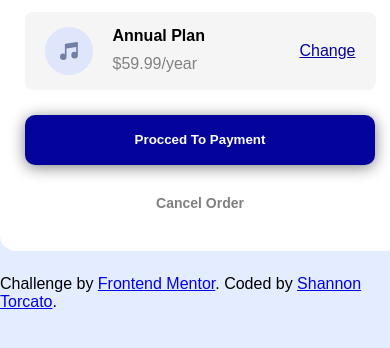
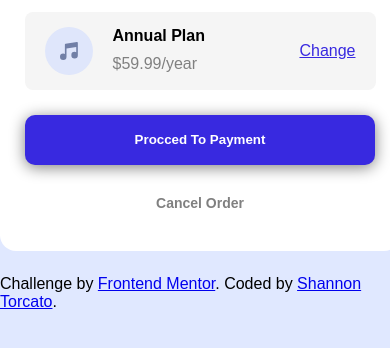
Before and after one commit to shannontorcato/front_end, a plain HTML site: page index.html in a window 390 px wide. Shown: the part 432-780 px from the top of the page. Drawn offline with Linux system fonts and the light colour scheme.

Commit message:
added background for mobile, changed blue color

```diff
--- a/style.css
+++ b/style.css
@@ -1,3 +1,12 @@
+@media screen and (min-width: 375px) {
+    html, body {
+        background-image: url('images/pattern-background-mobile.svg');
+        background-color: hsl(225, 100%, 94%);
+        background-repeat:no-repeat;
+        background-size:contain;
+    }
+}
+
 * {
     margin: 0;
     box-sizing: border-box;
@@ -6,7 +15,7 @@
 
 html, body {
     background-image: url('images/pattern-background-desktop.svg');
-    background-color: rgb(228, 237, 255);
+    background-color: hsl(225, 100%, 94%);
     background-repeat:no-repeat;
     background-size:contain;
 }
@@ -108,7 +117,7 @@ html, body {
 
 .annual-plan >p:nth-child(3n){
     /* background-color: rgb(245, 245, 245); */
-    color: rgb(4, 4, 156);
+    color: hsl(245, 75%, 52%);
     text-decoration: underline;
     margin-left: auto;
     margin-top: 15px;
@@ -127,7 +136,7 @@ button{
     height: 50px;
     width: 350px;
     border: none;
-    background-color: rgb(4, 4, 156);
+    background-color: hsl(245, 75%, 52%);
     color: white;
     font-weight: bold;
     box-shadow: 0px 2.5px 15px gray;
```
